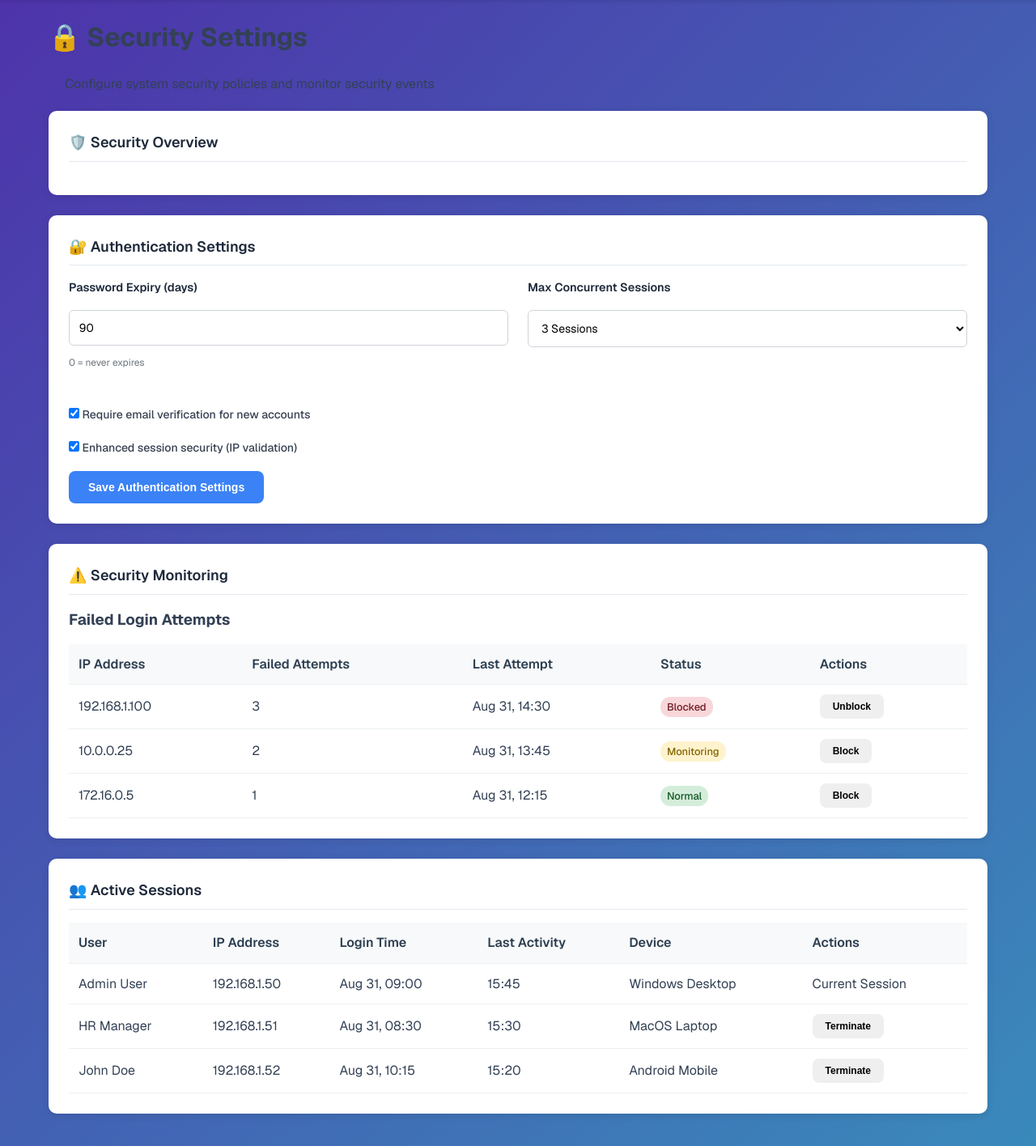
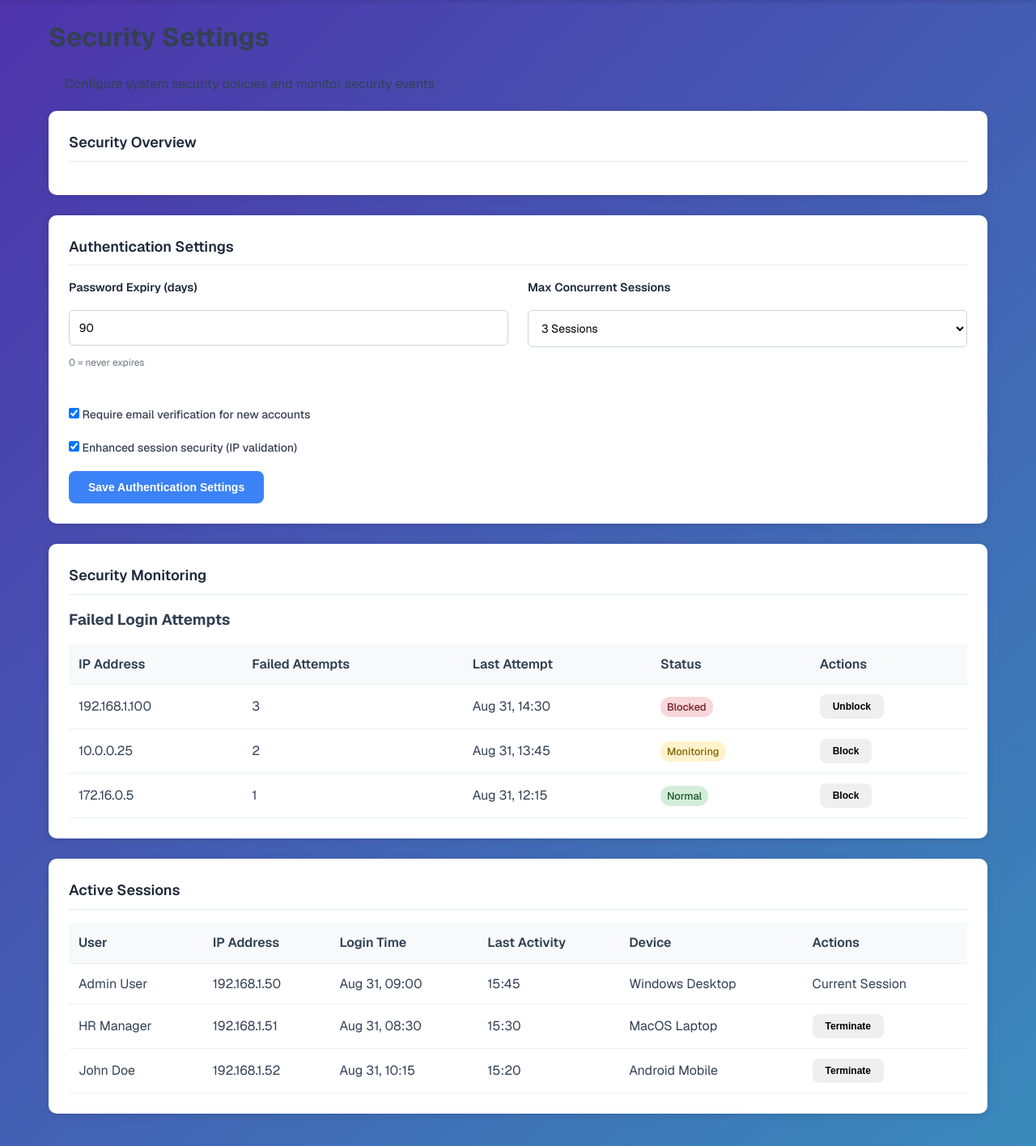
Before and after one commit to AthsaraFernando/HireFlow, a PHP site: page /HireFlow/systemadmin/security-settings in a window 1280 px wide. Shown: the part 71-1487 px from the top of the page at 81% size. Run offline with PHP 8.4, Linux system fonts and the light colour scheme; a user stored in the database is signed in.

Commit message:
Remove emoji icons from system admin views
Emojis and some icon elements were removed or commented out from section titles and action buttons in backup-restore, security-settings, system-settings, and viewdata views for a cleaner and more professional UI.

```diff
--- a/app/views/systemadmin/security-settings.view.php
+++ b/app/views/systemadmin/security-settings.view.php
@@ -231,7 +231,7 @@ $active_sessions = [
 
     <div class="security-container">
         <div class="page-header">
-            <h1>🔒 Security Settings</h1>
+            <h1>Security Settings</h1>
             <p style="padding:20px;">Configure system security policies and monitor security events</p>
         </div>
 
@@ -249,7 +249,7 @@ $active_sessions = [
 
         <!-- Security Overview -->
         <div class="security-section">
-            <h2 class="section-title">🛡️ Security Overview</h2>
+            <h2 class="section-title">Security Overview</h2>
             <div class="security-grid">
                 <!-- <div class="security-card <?= $security_settings['brute_force_protection'] ? 'enabled' : 'disabled' ?>">
                     <div class="card-header">
@@ -312,7 +312,7 @@ $active_sessions = [
 
         <!-- Authentication Settings -->
         <div class="security-section">
-            <h2 class="section-title">🔐 Authentication Settings</h2>
+            <h2 class="section-title">Authentication Settings</h2>
             <form method="POST" action="<?= ROOT ?>/systemadmin/security-settings">
                 <div class="form-grid">
                     <div class="form-group">
@@ -355,7 +355,7 @@ $active_sessions = [
 
         <!-- IP Whitelist -->
         <!-- <div class="security-section">
-            <h2 class="section-title">🌐 IP Access Control</h2>
+            <h2 class="section-title"> IP Access Control</h2>
             <div class="mb-3">
                 <label class="form-label">
                     <input type="checkbox" <?= $security_settings['ip_whitelist_enabled'] ? 'checked' : '' ?>
@@ -403,7 +403,7 @@ $active_sessions = [
 
         <!-- Failed Login Attempts -->
         <div class="security-section">
-            <h2 class="section-title">⚠️ Security Monitoring</h2>
+            <h2 class="section-title">Security Monitoring</h2>
             <h3>Failed Login Attempts</h3>
             <table class="security-table">
                 <thead>
@@ -446,7 +446,7 @@ $active_sessions = [
 
         <!-- Active Sessions -->
         <div class="security-section">
-            <h2 class="section-title">👥 Active Sessions</h2>
+            <h2 class="section-title">Active Sessions</h2>
             <table class="security-table">
                 <thead>
                     <tr>
--- a/app/views/systemadmin/system-settings.view.php
+++ b/app/views/systemadmin/system-settings.view.php
@@ -156,7 +156,7 @@ if (!function_exists('old_value')) {
 
     <div class="settings-container">
         <div class="page-header">
-            <h1>🔧 System Settings</h1>
+            <h1>System Settings</h1>
             <p style="padding:20px;">Configure global system parameters and preferences</p>
         </div>
 
--- a/app/views/systemadmin/viewdata.view.php
+++ b/app/views/systemadmin/viewdata.view.php
@@ -61,7 +61,8 @@
                     <h3>Users Overview</h3>
                     <div class="action-buttons">
                         <button class="btn btn-secondary" onclick="exportUserData()">
-                            <i class="icon-download"></i>Export
+                            <!-- <i class="icon-download"></i> -->
+                            Export
                         </button>
                         <!-- <button class="btn btn-secondary" onclick="refreshData('users')">
                             <i class="icon-refresh"></i>Refresh
```
Also changed, not shown: app/views/systemadmin/backup-restore.view.php (+6 -6 lines).
